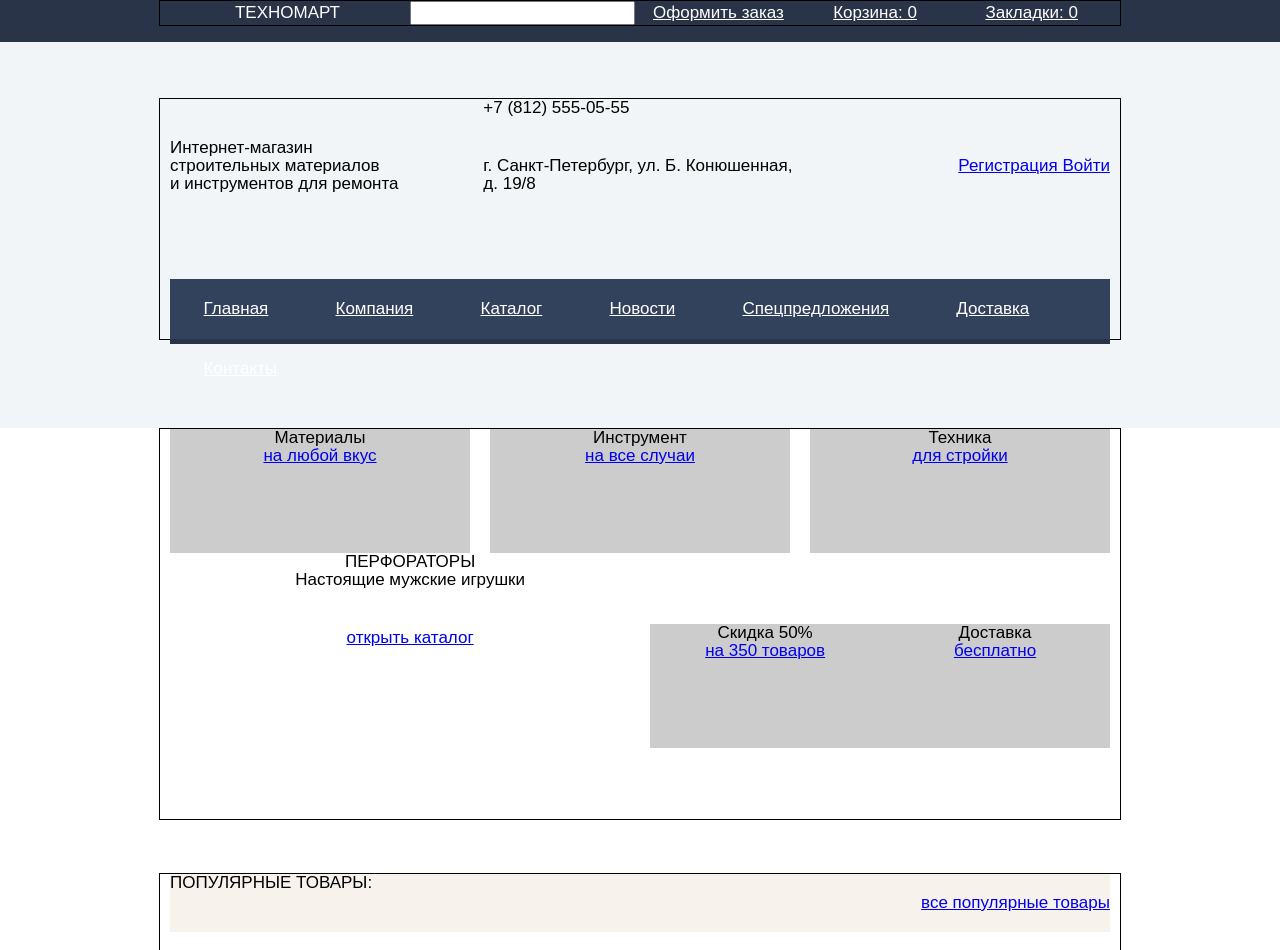
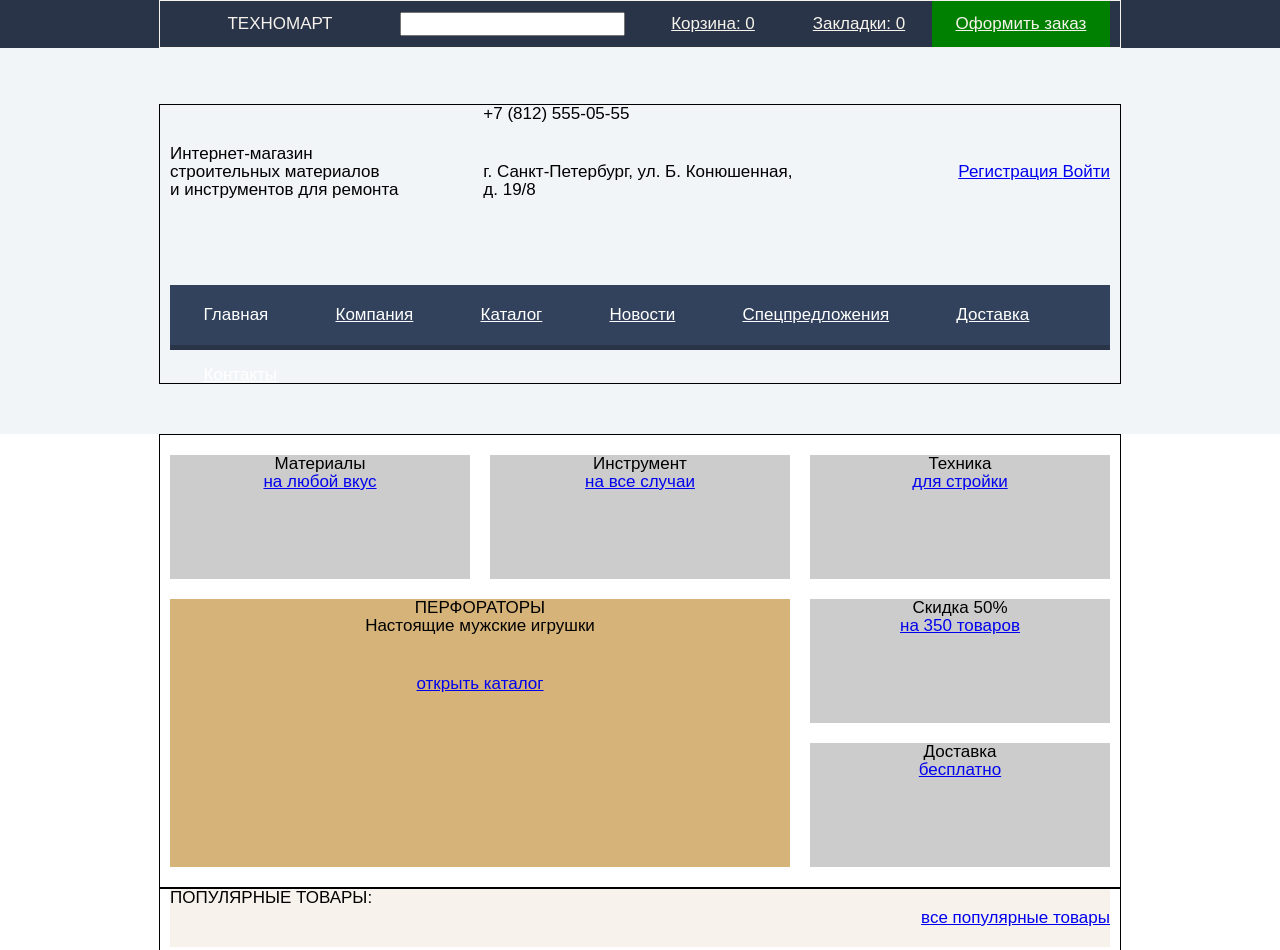
Before and after one commit to inquiring/technomart, a plain HTML site: page index.html in a window 1280 px wide. Shown: the top 950 px of the page. Drawn offline with Linux system fonts and the light colour scheme; a web font is replaced by a local one.

Commit message:
исправил замечания №1: Сетка личного проекта

```diff
--- a/css/style.css
+++ b/css/style.css
@@ -24,6 +24,73 @@
   display: flex;
   justify-content: space-between;
   align-items: center;
+  flex-wrap: wrap;
+}
+
+.main-header {
+  background: #293449;
+  color: #f7f3ec;
+}
+
+.main-header-layout {
+  display: flex;
+  justify-content: space-between;
+  min-height: 42px;
+}
+
+.flex-left {
+  display: flex;
+  justify-content: flex-start;
+  align-items: center;
+  text-align: center;
+}
+
+.flex-right {
+  display: flex;
+  justify-content: flex-end;
+  align-items: center;
+  text-align: center;
+}
+
+.user-block {
+  display: flex;
+  justify-content: flex-end;
+  flex: 1;
+}
+
+.user-block a {
+  padding: 14px;
+  /*растягивает вертикально родителя*/
+  flex: 1;
+  text-align: center;
+  color: #f7f3ec;
+}
+
+.checkout a {
+  padding: 14px;
+  width: 150px;
+  display: block;
+  /*растягивает вертикально родителя*/
+  text-align: center;
+  color: #f7f3ec;
+  background-color: green;
+}
+
+
+/*
+.main-header-layout::before {
+  display: none;
+}
+*/
+
+.logo {
+  width: 220px;
+  margin-right: 10px;
+}
+
+.search {
+  width: 220px;
+  margin-right: 10px;
 }
 
 .s-1 {
@@ -47,7 +114,7 @@
 }
 
 .s-6 {
-    width: 49.98%;
+  width: 50%;
 }
 
 .s-7 {
@@ -63,7 +130,7 @@
 }
 
 .to-right {
-    float: right;
+  align-items: flex-end;
 }
 
 .text-right {
@@ -78,36 +145,23 @@
   text-align: center;
 }
 
-  .head-navigation {
-    height: 42px;
-    background: #293449;
+
 }
-
-  .head-navigation ul {
-    list-style: none;
+.s-6 {
+  width: 50%;
 }
-
-  .head-navigation li {
-    color: #ffffff;
-  }
-
-  .head-navigation a {
-    color: #ffffff;
-  }
-
 .site-info {
+  display: flex;
   background: #f1f5f7;
   min-height: 280px;
   padding-top: 56px;
   padding-bottom: 50px;
 }
-
 .block-about,
 .block-contacts,
 .block-user {
   margin-bottom: 46px;
 }
-
 .site-navigation {
   display: flex;
   margin-top: 0px;
@@ -116,7 +170,6 @@
   background-color: #32425c;
   height: 60px;
 }
-
 .site-navigation ul {
   margin: 0;
   padding: 0;
@@ -124,60 +177,73 @@
   font-size: 0;
   box-shadow: 0 5px 0 0 #293449;
 }
-
 .site-navigation li {
   display: inline-block;
   vertical-align: top;
   font-size: 17px;
   line-height: 18px;
 }
-
 .site-navigation a {
   display: block;
   padding: 21px 33.6px;
   color: #ffffff;
 }
-
 .site-navigation a:hover {
   background: #293449;
 }
-
 .site-navigation a:active {
   background: #1d2739;
 }
-
 .categories-block {
+  flex-wrap: wrap;
+  justify-content: space-between;
+  align-items: center;
+  padding-bottom: 20px;
+}
+.row-first {
   display: flex;
-    margin-bottom: 53px;
+  justify-content: space-between;
 }
-
+.row-second {
+  display: flex;
+  justify-content: space-between;
+}
 .categories-item {
+  margin-top: 20px;
+  margin-righ: 20px;
   min-height: 124px;
   text-align: center;
+  flex-wrap: wrap;
   width: 300px;
   background: #ccc;
 }
-
+.categories-item::nth-child(3n) {
+  margin-right: 0px;
+}
 .categories-item-slider {
+  margin-top: 20px;
+  margin-right: 20px;
   min-height: 266px;
   text-align: center;
+  flex: 1;
+  flex-wrap: wrap;
+  background: #d6b479;
 }
-
 .block-caption {
   display: flex;
   background: #f7f3ec;
   min-height: 0px;
   margin-bottom: 20px;
 }
-
 .catalog-block {
   display: flex;
+  justify-content: space-between;
+  align-items: center;
+  flex-wrap: wrap;
   margin-bottom: 20px;
 }
-
 .catalog-item {
   width: 218px;
-    margin-right: 20px;
   border: 1px solid #ccc;
   line-height: 20px;
   font-weight: bold;
@@ -185,76 +251,51 @@
   min-height: 320px;
   margin-bottom: 20px;
 }
-
-  .main .catalog-item:nth-child(4n) {
-    margin-right: 0;
-  }
-
-  .catalog.catalog-item:nth-child(3n) {
-    margin-right: 0;
-  }
-
 .factory-item {
   width: 218px;
   margin-right: 20px;
   min-height: 145px;
   text-align: center;
   margin-bottom: 20px;
+  background: #ccc;
 }
-
 .factory-item:nth-child(4n) {
   margin-right: 0;
 }
-
 .service-block {
   background: #f2f6f8;
 }
-
 h2 {
   padding-top: 70px;
   padding-bottom: 40px;
 }
-
 p {
   padding-bottom: 40px;
 }
-
 .service-block-menu {
   width: 240px;
 }
-
-  .left {
-    min-height: 1050px;
-  }
-
 .footer-up {
   background: #32425c;
   color: #f1f5f7;
 }
-
 .footer-up li {
   list-style: none;
 }
-
 .footer-navigation-site a {
   color: #f1f5f7;
 }
-
 .footer-navigation-info a {
   color: #d6b479;
 }
-
 .footer-down {
   background: #293449;
   color: #f1f5f7;
 }
-
 .footer-down li {}
-
 .footer-down a {
   color: #f1f5f7;
   list-style: none;
-    {
   min-height: 155px;
   margin-bottom: 20px;
 }
--- a/index.html
+++ b/index.html
@@ -12,32 +12,29 @@
 
 <body>
   <header class="main-header">
-    <nav class="head-navigation">
-      <div class="container">
-        <ul class="row text-center">
-          <li class="s-3">
+  <div class="main-header-layout  container">
+    <div class="flex-left s-6">
+      <div class="logo">
         <a>ТЕХНОМАРТ </a>
-          </li>
-          <li class="s-3">
+      </div>
       <form class="search icon-search" action="index.html" method="post">
         <label for="search"></label>
         <input type="text" name="search" id="search" value="">
       </form>
-          </li>
-          <li class="s-2">
+    </div>
+    <div class="flex-right s-6">
+      <div class="user-block">
+        <a class="basket icon-basket " href="#">Корзина: 0 </a>
+        <a class="bookmark icon-bookmark " href="#">Закладки: 0 </a>
+      </div>
+      <div class="checkout">
         <a href="#">Оформить заказ </a>
-          </li>
-          <li class="s-2">
-            <a class="basket icon-basket" href="#">Корзина: 0 </a>
-          </li>
-          <li class="s-2">
-            <a class="bookmark icon-bookmark" href="#">Закладки: 0 </a>
-          </li>
-        </ul>
       </div>
-    </nav>
+    </div>
+  </div>
+</header>
 <section class="site-info">
-      <div class="container">
+  <div class="site-info-layout container">
     <div class="row">
       <section class="block-about s-4">Интернет-магазин
         <br> строительных материалов
@@ -46,7 +43,6 @@
       <section class="block-contacts s-4">
         <p class="phone">+7 (812) 555-05-55</p>
         <p class="address">г. Санкт-Петербург, ул. Б. Конюшенная, д. 19/8
-              <br>
         </p>
       </section>
       <section class="block-user s-4 text-right">
@@ -58,7 +54,7 @@
     <nav class="site-navigation">
       <ul class="col single">
         <li>
-              <a class="navigation-item" href="index.html">Главная </a>
+          <a class="navigation-item">Главная </a>
         </li>
         <li>
           <a class="navigation-item" href="#">Компания </a>
@@ -83,30 +79,31 @@
   </div>
 </section>
 </header>
+
   <main>
-    <section class="categories-block">
-      <div class="container">
-        <div class="row">
-          <div class="categories-item s-4">
+    <section class="categories-block container">
+     <div class="row-first">
+       <div class="categories-item ">
         <div class="name-category">Материалы </div>
         <a class="btn" href="#">на любой вкус </a>
       </div>
-          <div class="categories-item s-4">
+      <div class="categories-item ">
         <div class="name-category">Инструмент </div>
         <a class="btn" href="#">на все случаи </a>
       </div>
-          <div class="categories-item s-4">
+      <div class="categories-item ">
         <div class="name-category">Техника </div>
         <a class="btn" href="#">для стройки </a>
       </div>
      </div>
-        <div class="row">
-          <div class="categories-item-slider s-8">
+     <div class="row-second">
+       <div class="categories-item-slider">
         <div class="name-category">ПЕРФОРАТОРЫ
           <p>Настоящие мужские игрушки </p>
         </div>
         <a class="btn" href="#">открыть каталог </a>
       </div>
+      <div>
         <div class="categories-item s-4">
           <div class="name-category">Скидка 50% </div>
           <a class="btn" href="#">на 350 товаров </a>
@@ -124,9 +121,8 @@
         <a class="btn" href="#">все популярные товары </a>
       </div>
     </div>
-    <section class="catalog-block">
-      <div class="container">
-        <div class="row">
+    <section class="catalog-block container">
+
       <div class="catalog-item">
         <div class="flag flag-new">новинка</div>
         <div class="actions">
@@ -169,8 +165,7 @@
         <div class="discount"></div>
         <div class="price">12 500 Р.</div>
       </div>
-        </div>
-      </div>
+
     </section>
     <div class="container">
       <div class="block-caption row">
```
Also changed, not shown: catalog.html (+44 -46 lines). Lines whose indentation alone changed are shown as unchanged.
